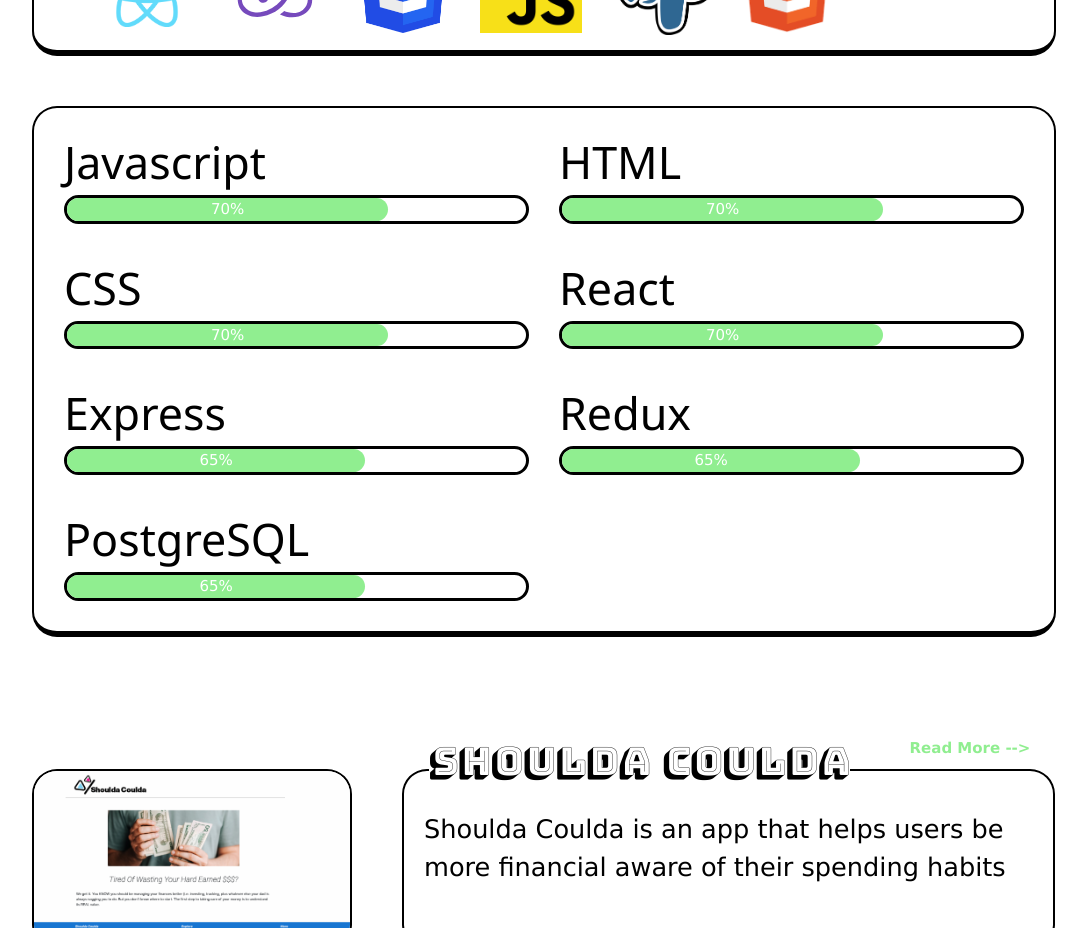
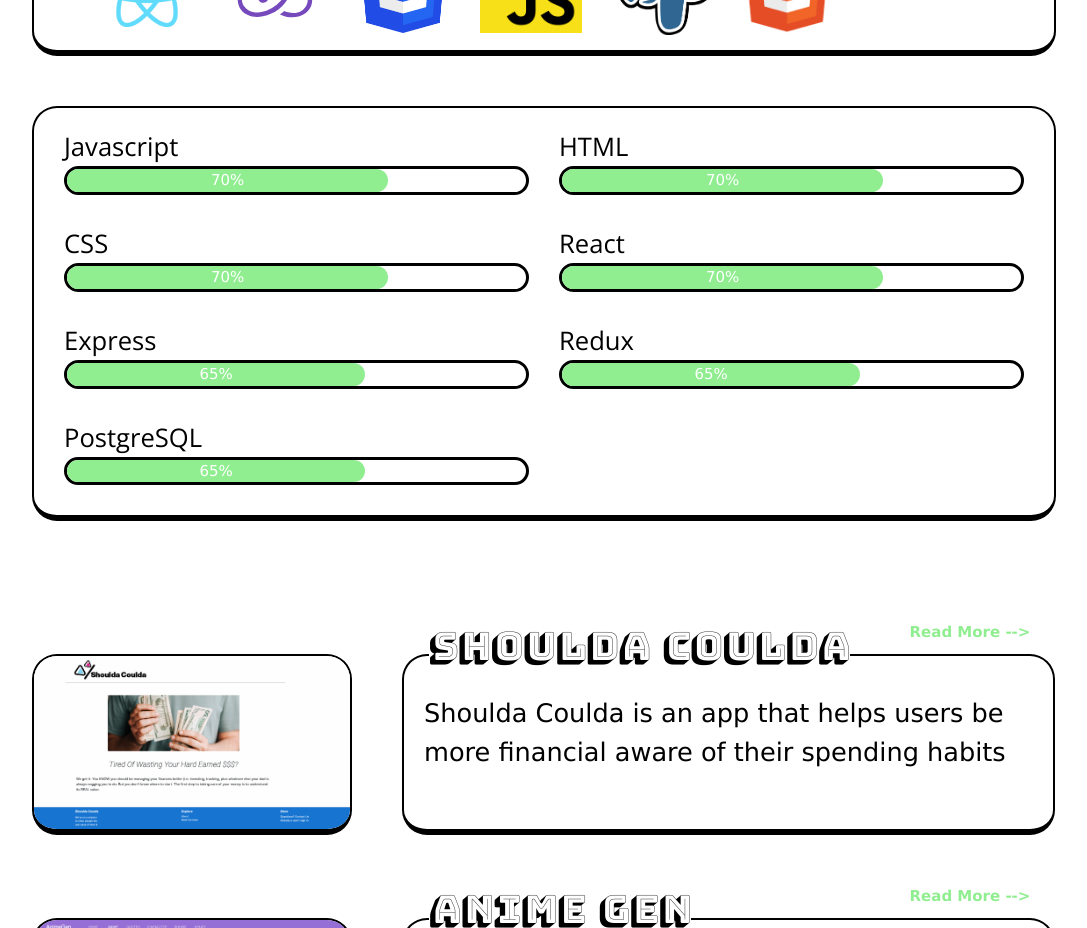
Before and after one commit to StudentCZ/my-website, a React (Create React App) app: page / in a window 1280 px wide. Shown: the part 980-1908 px from the top of the page, without its empty margins (96-1183 px from the left). Built offline with nearby package versions, Linux system fonts and the light colour scheme.

Commit message:
changed font family of text in progress bar

```diff
--- a/src/components/ProjectSkillBar.module.css
+++ b/src/components/ProjectSkillBar.module.css
@@ -16,7 +16,8 @@
 
 .skill {
   margin: 0px;
-  font-size: 3.5vw;
+  font-size: 2vw;
+  font-family: 'Open Sans', sans-serif;
 }
 
 .progress {
```
